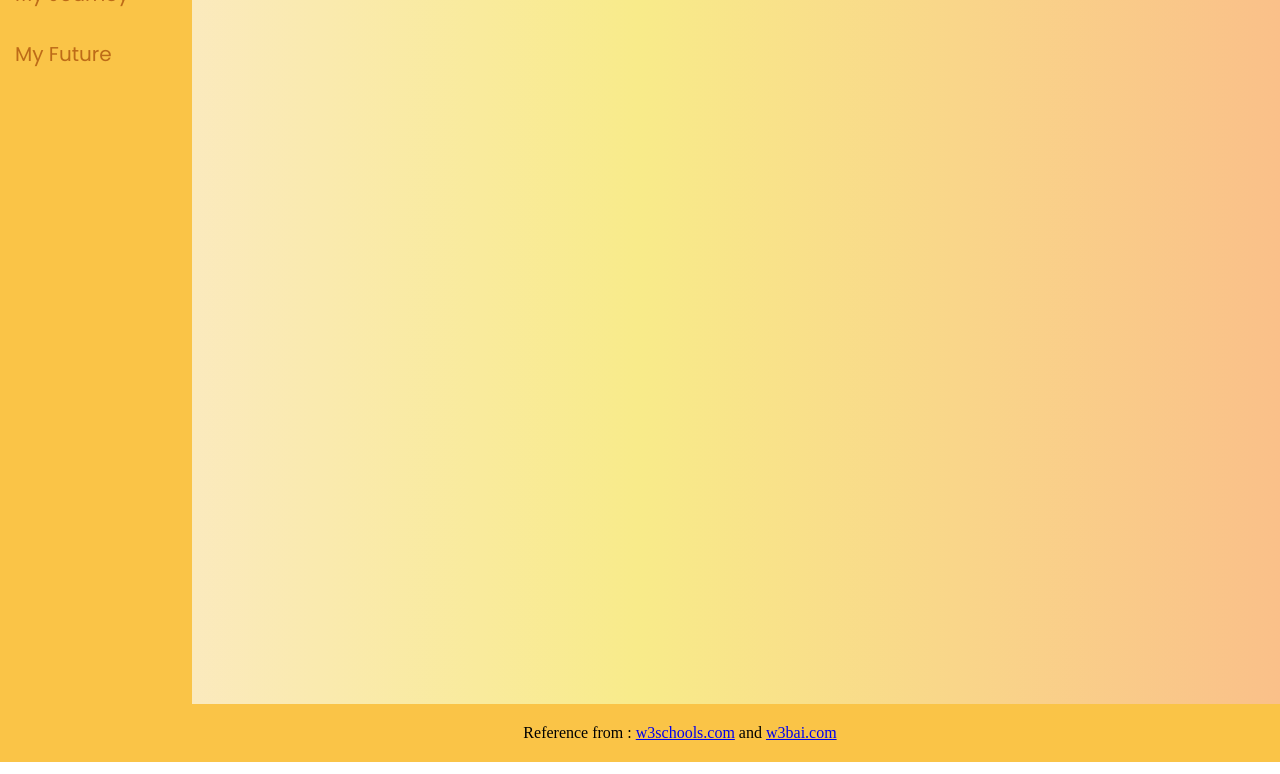
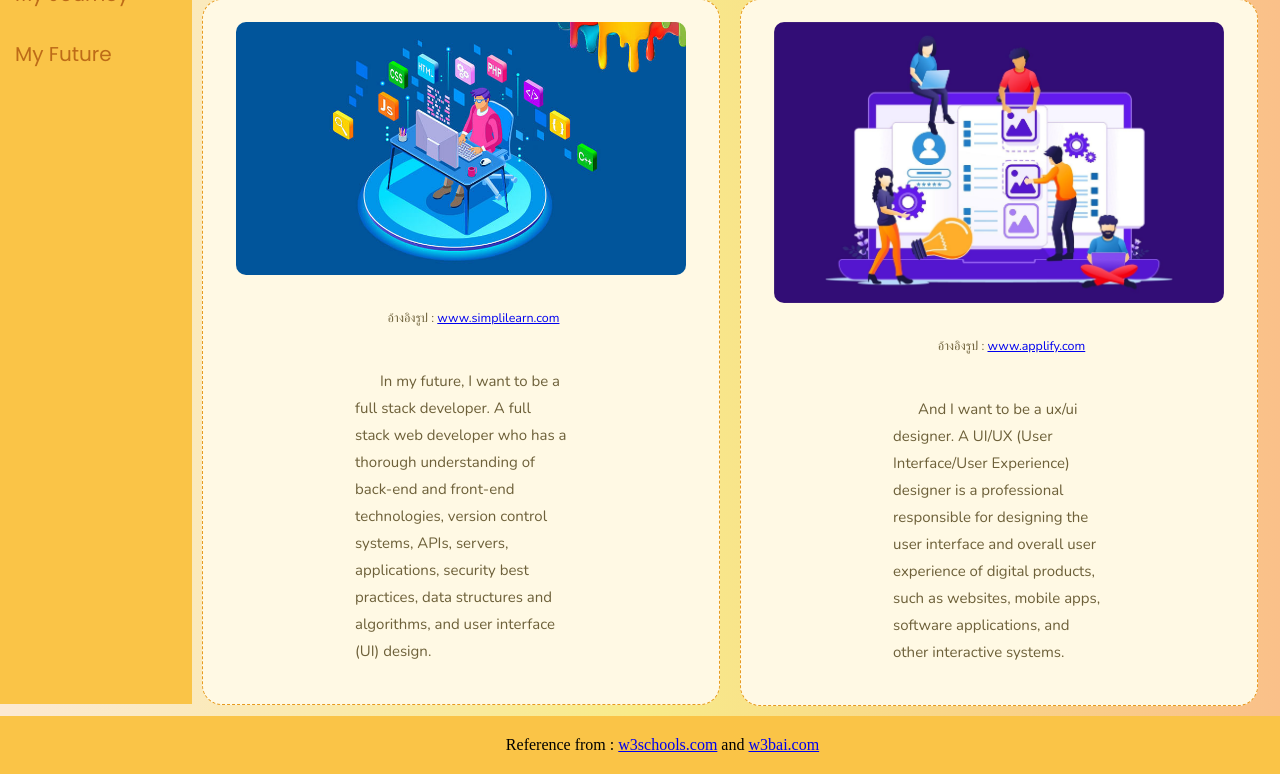
Before and after one commit to punyanut-jpg/6709650482_MyCSTUStory, a plain HTML site: page myfuture.html in a window 1280 px wide. Shown: the part 181-955 px from the top of the page. Drawn offline with nearby package versions, Linux system fonts and the light colour scheme; a web font is replaced by a local one.

Commit message:
Add content in myfuture.html and Edit in index.html, mystyles.css

```diff
--- a/myfuture.html
+++ b/myfuture.html
@@ -17,9 +17,24 @@
         </ul>
     </aside><br>
 
-    <main>
-        <h1>My Future Plan</h1>
-    </main>
+    <h1>My Future Job</h1><br>
+
+    <section>
+        <div>
+            <center><img id="dev" src="resources/full_stack_banner.jpg" alt="full stack developer" title="full stack developer"></center>
+            <p class="www"><small>อ้างอิงรูป : <a href="https://www.simplilearn.com/full-stack-developer-skills-and-advantages-article">www.simplilearn.com</a></small></p><br>
+            <p>In my future, I want to be a full stack developer. A full stack web developer who has a thorough understanding of back-end and front-end technologies,
+            version control systems, APIs, servers, applications, security best practices, data structures and algorithms, and user interface (UI) design.</p><br>
+        </div>
+
+        <div>
+            <center><img id="uxui" src="resources/What-is-a-UI-UX-Designer.jpg" alt="ux/ui designer" title="ux/ui designer"></center>
+            <p class="www"><small>อ้างอิงรูป : <a href="https://www.applify.com.sg/blog/what-is-a-ui-ux-designer/">www.applify.com</a></small></p><br>
+            <p>And I want to be a ux/ui designer. A UI/UX (User Interface/User Experience) designer is a professional responsible for designing the user interface
+            and overall user experience of digital products, such as websites, mobile apps, software applications, and other interactive systems.</p><br>
+        </div>
+
+    </section>
 
     <footer>
         <p>Reference from : <a href="http://www.w3schools.com">w3schools.com</a> and <a href="https://www.w3bai.com/">w3bai.com</a></p>
--- a/mystyle.css
+++ b/mystyle.css
@@ -80,11 +80,17 @@ h1 {
 
 p {
     margin: 10px 150px;
-    text-indent: 60px;
+    text-indent: 25px;
 }
 
 p strong{
     font-size: 20px;
+}
+
+.www{
+    text-align: center;
+    margin: 0px;
+    padding: 0px;
 }
 
 #punyanut {
@@ -105,6 +111,20 @@ p strong{
     width: 380px;
     height: auto;
     border-radius: 10px;
+}
+
+#dev{
+    width: 450px;
+    height: auto;
+    border-radius: 10px;
+    margin: 20px;
+}
+
+#uxui{
+    width: 450px;
+    height: auto;
+    border-radius: 10px;
+    margin: 20px;
 }
 
 figure{
@@ -165,6 +185,27 @@ legend {
     text-indent: 0px;
 }
 
+div{
+    background-color: #fff9e4;
+    font-family: "Nunito", sans-serif;
+    color:  rgb(109, 96, 57);
+    font-size: 15px;
+    line-height: 1.8;
+    text-indent: 0px;
+    float: left;
+    width: 40%;
+    margin: 10px 10px;
+    padding: 2px 2px 2px;
+    border-radius: 20px;
+    border-style: dashed;
+    border-width: 1.5px;
+    border-color: #e79a1e;
+}
+
+section{
+
+}
+
 footer{
     background-color: rgb(250, 196, 71);
     text-align: center;
```
Also changed, not shown: index.html (+6 -6 lines), 1 other file.
